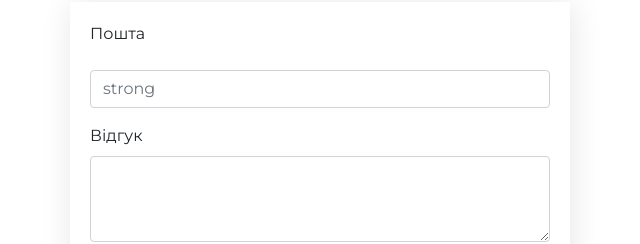
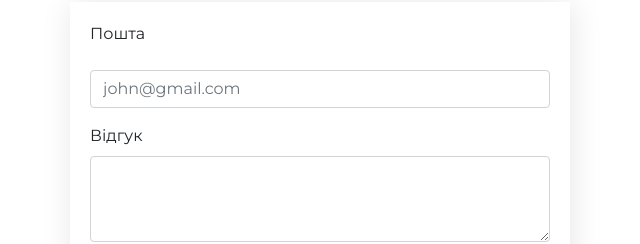
Before and after one commit to imaksb/lab4, a plain HTML site: page reviews.html in a window 1280 px wide. Shown: the part 457-701 px from the top of the page, 320-960 px from the left. Drawn offline with nearby package versions, Linux system fonts and the light colour scheme.

Commit message:
Add files via upload

```diff
--- a/reviews.html
+++ b/reviews.html
@@ -54,7 +54,7 @@
                         <label for="exampleFormControlInput1" class="form-label">Пошта</label>
                         <p>
                             <div class="col-auto">
-                                <input type="password" id="inputPassword6" class="form-control" placeholder="strong">
+                                <input type="password" id="inputPassword6" class="form-control" placeholder="john@gmail.com">
                               </div>                         </p>
                     </div>
                       <div class="mb-3">
```
